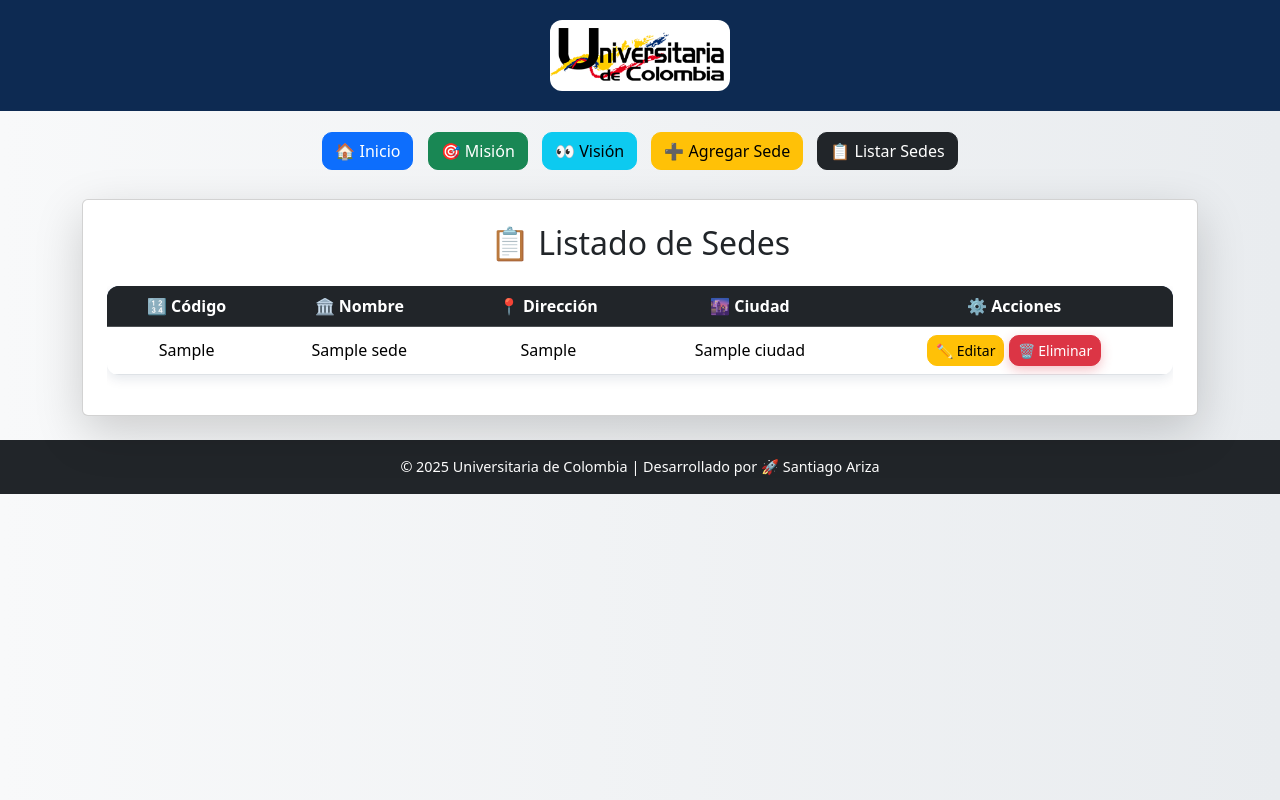
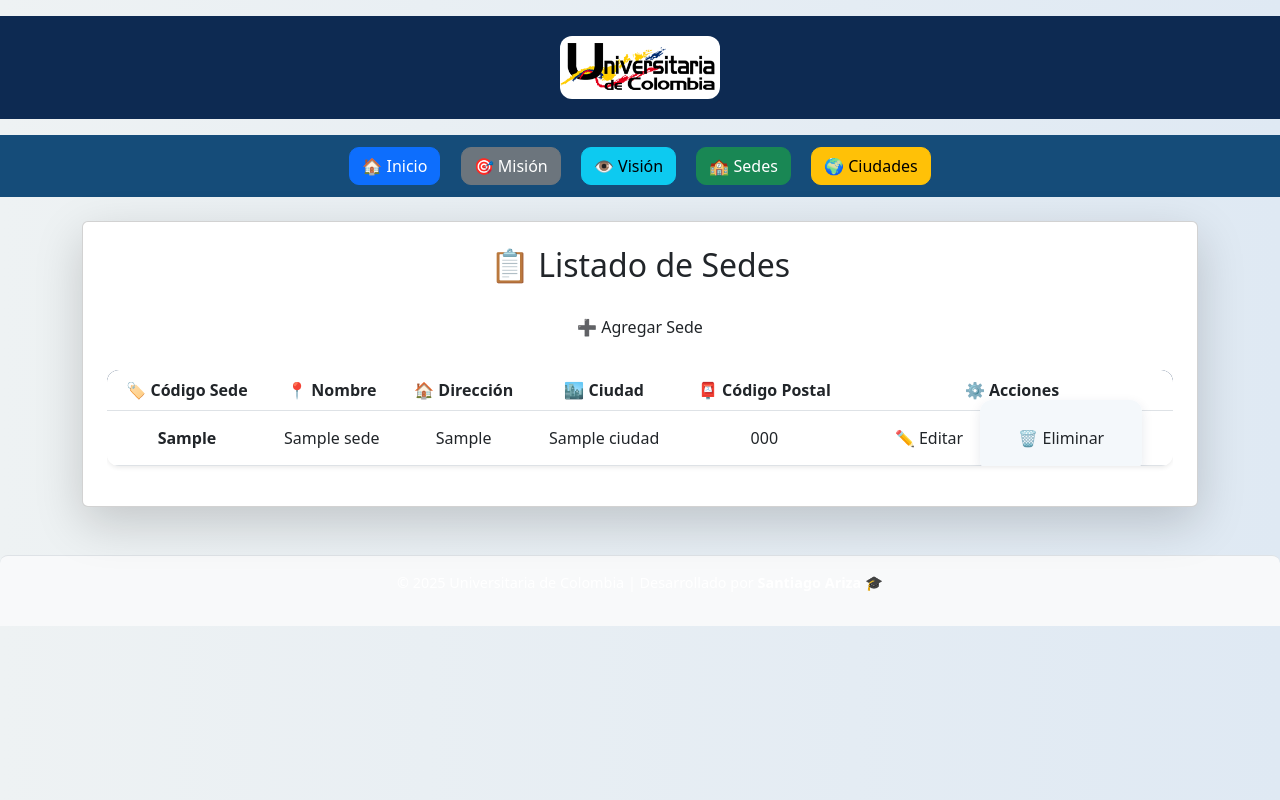
Before and after one commit to santiagoalexs/WEBPYTHON, a Flask app: page /listasedes in a window 1280 px wide. Run offline with Flask 3, Linux system fonts and the light colour scheme; tables that the repository leaves empty or names only in its code hold one stand-in row (values such as "Sample post").

Commit message:
Mejora Pagina final

```diff
--- a/main.py
+++ b/main.py
@@ -18,7 +18,23 @@ def mision():
 def vision():
     return render_template('vision.html')
 
-# 🏫 Formulario agregar sede
+# 📋 Listado de sedes con botón para agregar
+@app.route('/listasedes')
+def listado_sedes():
+    conn = create_connection()
+    cursor = conn.cursor(dictionary=True)
+    cursor.execute("""
+        SELECT s.IdSede, s.codsede, s.nombresede, s.dirsede,
+               c.nombreciudad, c.codigopostal
+        FROM sede s
+        LEFT JOIN ciudad c ON s.IdCiudad = c.IdCiudad
+    """)
+    sedes = cursor.fetchall()
+    cursor.close()
+    conn.close()
+    return render_template('listasedes.html', sedes=sedes)
+
+# 🏫 Formulario agregar sede (ya no en menú, solo accesible desde listado)
 @app.route('/sedes', methods=['GET', 'POST'])
 def sedes():
     conn = create_connection()
@@ -31,10 +47,12 @@ def sedes():
         IdCiudad = request.form['IdCiudad']
 
         try:
-            cursor.execute("INSERT INTO sede (codsede, nombresede, dirsede, IdCiudad) VALUES (%s, %s, %s, %s)",
-                           (codsede, nombresede, dirsede, IdCiudad))
+            cursor.execute("""
+                INSERT INTO sede (codsede, nombresede, dirsede, IdCiudad)
+                VALUES (%s, %s, %s, %s)
+            """, (codsede, nombresede, dirsede, IdCiudad))
             conn.commit()
-            return redirect(url_for('sedesok', codsede=codsede))
+            return redirect(url_for('listado_sedes'))
         except Exception as e:
             print("❌ Error al insertar:", e)
 
@@ -44,26 +62,6 @@ def sedes():
     cursor.close()
     conn.close()
     return render_template('sedes.html', ciudades=ciudades)
-
-# ✅ Confirmación de registro
-@app.route('/sedeok/<codsede>')
-def sedesok(codsede):
-    return render_template('sedeok.html', codsede=codsede)
-
-# 📋 Listado de sedes
-@app.route('/listasedes')
-def listado_sedes():
-    conn = create_connection()
-    cursor = conn.cursor(dictionary=True)
-    cursor.execute("""
-        SELECT s.IdSede, s.codsede, s.nombresede, s.dirsede, c.nombreciudad
-        FROM sede s
-        LEFT JOIN ciudad c ON s.IdCiudad = c.IdCiudad
-    """)
-    sedes = cursor.fetchall()
-    cursor.close()
-    conn.close()
-    return render_template('listasedes.html', sedes=sedes)
 
 # ✏️ Editar sede
 @app.route('/editar_sede/<int:id>', methods=['GET', 'POST'])
@@ -78,7 +76,9 @@ def editar_sede(id):
         IdCiudad = request.form['IdCiudad']
 
         cursor.execute("""
-            UPDATE sede SET codsede=%s, nombresede=%s, dirsede=%s, IdCiudad=%s WHERE IdSede=%s
+            UPDATE sede
+            SET codsede=%s, nombresede=%s, dirsede=%s, IdCiudad=%s
+            WHERE IdSede=%s
         """, (codsede, nombresede, dirsede, IdCiudad, id))
         conn.commit()
         cursor.close()
@@ -105,5 +105,28 @@ def eliminar_sede(id):
     conn.close()
     return redirect(url_for('listado_sedes'))
 
+# 🏙️ Gestión de ciudades
+@app.route('/ciudades', methods=['GET', 'POST'])
+def ciudades():
+    conn = create_connection()
+    cursor = conn.cursor(dictionary=True)
+
+    if request.method == 'POST':
+        nombreciudad = request.form['nombreciudad']
+        codigopostal = request.form['codigopostal']
+
+        cursor.execute("""
+            INSERT INTO ciudad (nombreciudad, codigopostal)
+            VALUES (%s, %s)
+        """, (nombreciudad, codigopostal))
+        conn.commit()
+
+    cursor.execute("SELECT * FROM ciudad")
+    lista_ciudades = cursor.fetchall()
+
+    cursor.close()
+    conn.close()
+    return render_template('ciudades.html', ciudades=lista_ciudades)
+
 if __name__ == '__main__':
     app.run(debug=True)
--- a/static/css/estilos.css
+++ b/static/css/estilos.css
@@ -1,9 +1,10 @@
-/* 🎓 Estilo general */
+/* 🎨 Estilo general */
 body {
     font-family: 'Segoe UI', Tahoma, Geneva, Verdana, sans-serif;
-    background: linear-gradient(to right, #f8f9fa, #e9ecef);
+    background: linear-gradient(to right, #eef2f3, #dfe9f3);
     margin: 0;
     padding: 0;
+    color: #212529;
 }
 
 /* 🔹 Logo */
@@ -12,39 +13,51 @@ body {
     padding: 20px 0;
     text-align: center;
 }
-
 .fusion-logo img {
-    max-width: 180px;
+    max-width: 160px;
     height: auto;
     border-radius: 12px;
 }
 
 /* 🔹 Menú superior */
+nav {
+    text-align: center;
+    background-color: #154c79;
+    padding: 12px;
+}
 nav a {
-    margin: 5px;
+    margin: 0 10px;
     font-weight: 600;
     border-radius: 8px;
-    padding: 10px 18px;
+    padding: 8px 18px;
+    color: white;
+    text-decoration: none;
     transition: all 0.3s ease;
 }
+nav a:hover {
+    background-color: #0d2a52;
+    transform: scale(1.05);
+    box-shadow: 0 4px 10px rgba(0,0,0,0.2);
+}
 
-nav a:hover {
-    transform: scale(1.05);
-    box-shadow: 0 4px 12px rgba(13, 42, 82, 0.2);
+/* 🔹 Contenedor principal */
+.container {
+    margin-top: 30px;
 }
 
 /* 🔹 Cards */
 .card {
-    border-radius: 16px;
-    box-shadow: 0 8px 20px rgba(13, 42, 82, 0.15);
+    border-radius: 14px;
+    box-shadow: 0 6px 15px rgba(13, 42, 82, 0.15);
     background-color: #fff;
     padding: 25px;
 }
 
 /* 🔹 Títulos */
-h1, h2 {
+h1, h2, h3 {
     font-weight: 700;
     color: #0d2a52;
+    margin-bottom: 20px;
 }
 
 /* 🔹 Formularios */
@@ -54,51 +67,38 @@ form {
     border-radius: 12px;
     box-shadow: 0 4px 12px rgba(13, 42, 82, 0.1);
 }
-
 form .form-label {
     font-weight: 600;
     color: #0d2a52;
 }
-
 form .form-control {
     border-radius: 8px;
     border: 1px solid #b6c6d6;
     padding: 10px;
     font-size: 1rem;
 }
-
 form .form-control:focus {
     border-color: #0d2a52;
-    box-shadow: 0 0 8px rgba(13, 42, 82, 0.3);
+    box-shadow: 0 0 6px rgba(13, 42, 82, 0.3);
 }
 
-/* 🔹 Botones */
+/* 🔹 Botones generales */
 .btn {
     border-radius: 10px !important;
     font-weight: 600;
     transition: all 0.3s ease-in-out;
 }
-
 .btn:hover {
     transform: translateY(-2px);
 }
 
 /* Botón primario */
 .btn-primary {
-    background-color: #0d2a52;
+    background-color: #0d6efd;
     border: none;
 }
 .btn-primary:hover {
-    background-color: #154b8a;
-}
-
-/* Botón secundario */
-.btn-secondary {
-    background-color: #6c757d;
-    border: none;
-}
-.btn-secondary:hover {
-    background-color: #5a6268;
+    background-color: #0b5ed7;
 }
 
 /* Botón éxito */
@@ -133,9 +133,7 @@ form .form-control:focus {
 .btn-eliminar {
     padding: 6px 14px;
     box-shadow: 0 4px 12px rgba(220, 53, 69, 0.3);
-    transition: all 0.3s ease-in-out;
 }
-
 .btn-eliminar:hover {
     transform: translateY(-2px) scale(1.05);
     box-shadow: 0 6px 16px rgba(220, 53, 69, 0.4);
@@ -145,23 +143,30 @@ form .form-control:focus {
 .table {
     border-radius: 12px;
     overflow: hidden;
-    box-shadow: 0 4px 12px rgba(13, 42, 82, 0.1);
+    box-shadow: 0 4px 10px rgba(13, 42, 82, 0.15);
     text-align: center;
     vertical-align: middle;
 }
-
 .table thead {
     background-color: #0d2a52;
     color: white;
     font-size: 1rem;
 }
-
+.table tbody tr {
+    transition: background 0.2s ease;
+}
 .table tbody tr:hover {
     background-color: #f1f5f9;
-    transition: background 0.2s ease;
 }
 
 /* 🔹 Footer */
 footer {
+    background: #154c79;
+    color: #fff;
+    padding: 12px;
+    text-align: center;
+    margin-top: 40px;
     font-size: 0.9rem;
+    border-top-left-radius: 8px;
+    border-top-right-radius: 8px;
 }
--- a/templates/base.html
+++ b/templates/base.html
@@ -3,35 +3,41 @@
 <head>
     <meta charset="UTF-8">
     <meta name="viewport" content="width=device-width, initial-scale=1.0">
-    <title>{% block title %}Universitaria de Colombia{% endblock %}</title>
+    <title>{% block title %}Mi Proyecto Flask{% endblock %}</title>
+
+    <!-- ✅ Enlace al CSS personalizado -->
     <link rel="stylesheet" href="{{ url_for('static', filename='css/estilos.css') }}">
-    <link href="https://cdn.jsdelivr.net/npm/bootstrap@5.3.2/dist/css/bootstrap.min.css" rel="stylesheet">
+
+    <!-- ✅ Bootstrap (opcional) -->
+    <link href="https://cdn.jsdelivr.net/npm/bootstrap@5.3.0/dist/css/bootstrap.min.css" rel="stylesheet">
 </head>
 <body>
-    <!-- 🔹 Encabezado con logo -->
-    <header class="fusion-logo">
-        <img src="{{ url_for('static', filename='img/logo.png') }}" alt="Logo Universidad">
-    </header>
 
-    <!-- 🔹 Menú centrado -->
+    <!-- 🔹 Logo -->
+    <div class="fusion-logo text-center mt-3">
+        <img src="{{ url_for('static', filename='img/logo.png') }}" alt="Logo" class="logo">
+    </div>
+
+    <!-- 🔹 Menú superior -->
     <nav class="text-center mt-3">
-        <a href="{{ url_for('index') }}" class="btn btn-primary">🏠 Inicio</a>
-        <a href="{{ url_for('mision') }}" class="btn btn-success">🎯 Misión</a>
-        <a href="{{ url_for('vision') }}" class="btn btn-info">👀 Visión</a>
-        <a href="{{ url_for('sedes') }}" class="btn btn-warning">➕ Agregar Sede</a>
-        <a href="{{ url_for('listado_sedes') }}" class="btn btn-dark">📋 Listar Sedes</a>
+        <a href="{{ url_for('index') }}" class="btn btn-primary mx-2">🏠 Inicio</a>
+        <a href="{{ url_for('mision') }}" class="btn btn-secondary mx-2">🎯 Misión</a>
+        <a href="{{ url_for('vision') }}" class="btn btn-info mx-2">👁️ Visión</a>
+        <a href="{{ url_for('listado_sedes') }}" class="btn btn-success mx-2">🏫 Sedes</a>
+        <a href="{{ url_for('ciudades') }}" class="btn btn-warning mx-2">🌍 Ciudades</a>
     </nav>
 
+    <!-- 🔹 Contenido dinámico -->
     <main class="container mt-4">
         {% block content %}{% endblock %}
     </main>
 
     <!-- 🔹 Footer -->
-    <footer class="text-center mt-4 p-3 bg-dark text-white">
-        © 2025 Universitaria de Colombia | Desarrollado por 🚀 Santiago Ariza
+    <footer class="text-center mt-5 p-3 bg-light border-top">
+        <p>© 2025 Universitaria de Colombia | Desarrollado por <b>Santiago Ariza</b> 🎓</p>
     </footer>
 
-    <script src="https://cdn.jsdelivr.net/npm/bootstrap@5.3.2/dist/js/bootstrap.bundle.min.js"></script>
-    {% block scripts %}{% endblock %}
+    <!-- ✅ Bootstrap JS -->
+    <script src="https://cdn.jsdelivr.net/npm/bootstrap@5.3.0/dist/js/bootstrap.bundle.min.js"></script>
 </body>
 </html>
--- a/templates/listasedes.html
+++ b/templates/listasedes.html
@@ -3,66 +3,59 @@
 {% block title %}📋 Listado de Sedes{% endblock %}
 
 {% block content %}
-<div class="card shadow-lg p-4 mt-4">
-    <h2 class="text-center text-dark">📋 Listado de Sedes</h2>
+<div class="card shadow-lg p-4 mt-4 futuristic-card">
+    <h2 class="text-center mb-4 text-gradient">📋 Listado de Sedes</h2>
 
-    {% if sedes %}
-    <div class="table-responsive mt-3">
-        <table class="table table-hover align-middle">
-            <thead class="table-dark text-center">
+    <!-- Botón para agregar nueva sede -->
+    <div class="text-center mb-4">
+        <a href="{{ url_for('sedes') }}" class="btn futuristic-btn futuristic-btn-add">
+            ➕ Agregar Sede
+        </a>
+    </div>
+
+    <div class="table-responsive">
+        <table class="table futuristic-table align-middle shadow-sm">
+            <thead>
                 <tr>
-                    <th>🔢 Código</th>
-                    <th>🏛️ Nombre</th>
-                    <th>📍 Dirección</th>
-                    <th>🌆 Ciudad</th>
+                    <th>🏷️ Código Sede</th>
+                    <th>📍 Nombre</th>
+                    <th>🏠 Dirección</th>
+                    <th>🏙️ Ciudad</th>
+                    <th>📮 Código Postal</th>
                     <th>⚙️ Acciones</th>
                 </tr>
             </thead>
             <tbody>
                 {% for sede in sedes %}
                 <tr>
-                    <td class="text-center">{{ sede.codsede }}</td>
+                    <td class="fw-bold text-center">{{ sede.codsede }}</td>
                     <td>{{ sede.nombresede }}</td>
                     <td>{{ sede.dirsede }}</td>
                     <td>{{ sede.nombreciudad }}</td>
+                    <td class="text-center">{{ sede.codigopostal }}</td>
                     <td class="text-center">
-                        <!-- Botón editar -->
-                        <a href="{{ url_for('editar_sede', id=sede.IdSede) }}" class="btn btn-sm btn-warning">✏️ Editar</a>
-
-                        <!-- Botón eliminar con modal -->
-                        <button type="button" class="btn btn-sm btn-danger btn-eliminar" data-bs-toggle="modal" data-bs-target="#modalEliminar{{ sede.IdSede }}">
-                            🗑️ Eliminar
-                        </button>
-
-                        <!-- Modal -->
-                        <div class="modal fade" id="modalEliminar{{ sede.IdSede }}" tabindex="-1" aria-labelledby="modalLabel{{ sede.IdSede }}" aria-hidden="true">
-                          <div class="modal-dialog modal-dialog-centered">
-                            <div class="modal-content">
-                              <div class="modal-header">
-                                <h5 class="modal-title" id="modalLabel{{ sede.IdSede }}">⚠️ Confirmar eliminación</h5>
-                                <button type="button" class="btn-close" data-bs-dismiss="modal" aria-label="Cerrar"></button>
-                              </div>
-                              <div class="modal-body">
-                                ¿Está seguro que desea eliminar la sede <strong>{{ sede.nombresede }}</strong>?
-                              </div>
-                              <div class="modal-footer">
-                                <button type="button" class="btn btn-secondary" data-bs-dismiss="modal">Cancelar</button>
-                                <form action="{{ url_for('eliminar_sede', id=sede.IdSede) }}" method="POST" style="display:inline;">
-                                    <button type="submit" class="btn btn-danger">Eliminar</button>
-                                </form>
-                              </div>
-                            </div>
-                          </div>
-                        </div>
-
+                        <a href="{{ url_for('editar_sede', id=sede.IdSede) }}"
+                           class="btn futuristic-btn futuristic-btn-edit">
+                            ✏️ Editar
+                        </a>
+                        <form action="{{ url_for('eliminar_sede', id=sede.IdSede) }}"
+                              method="post" style="display:inline;"
+                              onsubmit="return confirm('⚠️ ¿Seguro que quieres eliminar la sede {{ sede.nombresede }}?');">
+                            <button type="submit" class="btn futuristic-btn futuristic-btn-delete">
+                                🗑️ Eliminar
+                            </button>
+                        </form>
+                    </td>
+                </tr>
+                {% else %}
+                <tr>
+                    <td colspan="6" class="text-center text-muted py-4">
+                        🚫 No hay sedes registradas
                     </td>
                 </tr>
                 {% endfor %}
             </tbody>
         </table>
     </div>
-    {% else %}
-    <p class="text-center text-muted mt-3">😕 No hay sedes registradas.</p>
-    {% endif %}
 </div>
 {% endblock %}
```
Also changed, not shown: templates/ciudades.html (added, +44 -0 lines), templates/sedes.html (+37 -20 lines).
